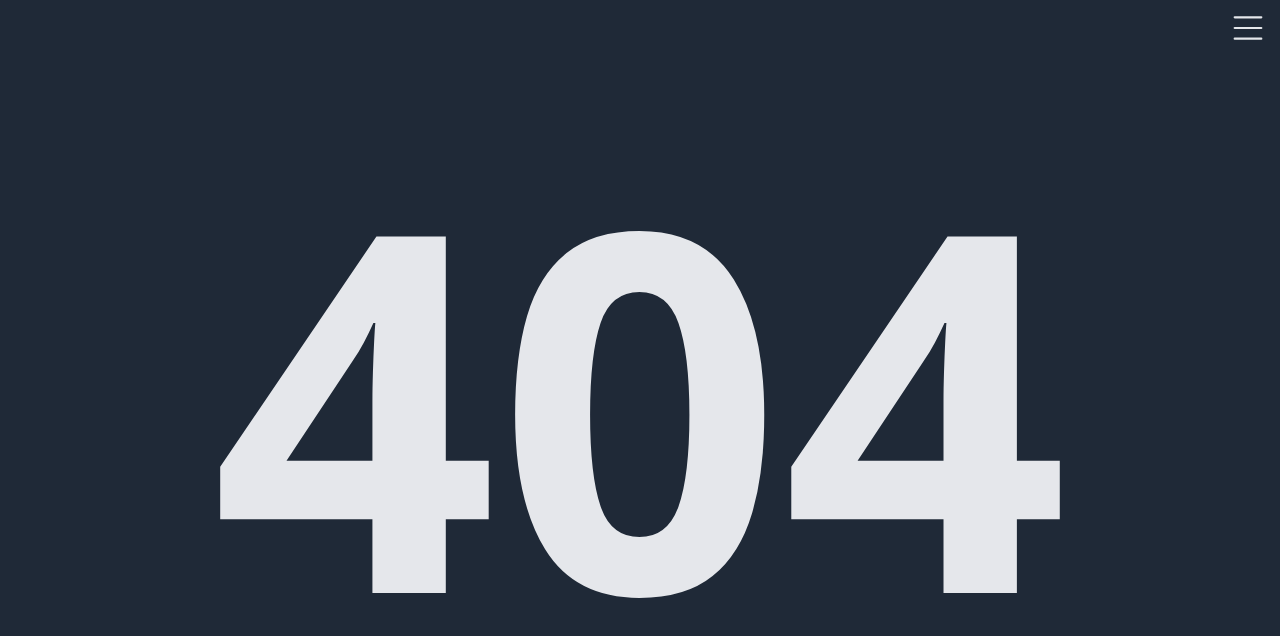
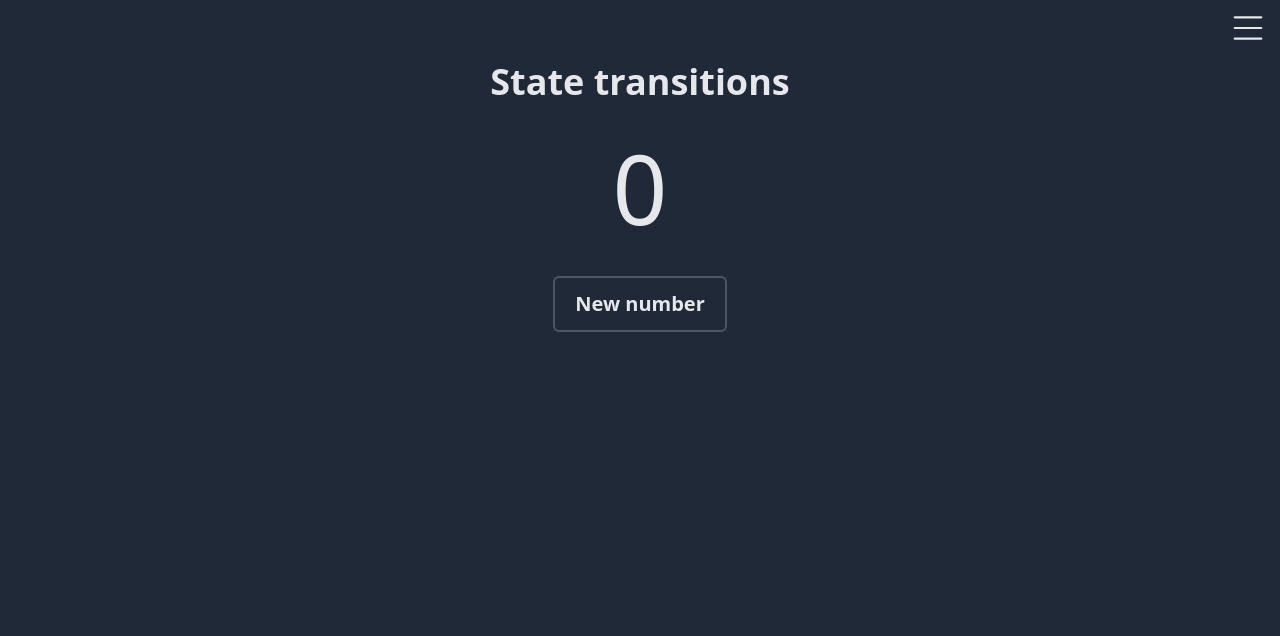
Before and after one commit to callumacrae/animation-talk-demo, a Vue app: page /state-transitions in a window 1280 px wide. Before the commit this address had no page. Shown: the top 636 px of the page. Built offline with nearby package versions, Linux system fonts and the light colour scheme.

Commit message:
moore pages

```diff
--- a/package.json
+++ b/package.json
@@ -9,6 +9,7 @@
   "dependencies": {
     "@tailwindcss/forms": "^0.3.4",
     "gsap": "^3.8.0",
+    "lodash": "^4.17.21",
     "vue": "^3.2.19",
     "vue-router": "^4.0.11"
   },
--- a/src/App.vue
+++ b/src/App.vue
@@ -8,6 +8,7 @@ const links = [
   { text: "JavaScript Animations (+appear)", to: "/js-animations-appear" },
   { text: "List animations (enter + leave)", to: "/list-anagram-1" },
   { text: "List animations (move)", to: "/list-anagram-2" },
+  { text: "State transitions", to: "/state-transitions" },
 ];
 
 const menuOpen = ref(false);
--- a/src/routes.js
+++ b/src/routes.js
@@ -30,5 +30,10 @@ export const routes = [
     meta: { title: "List animations (move)" },
     component: () => import("./views/ListAnagram2.vue"),
   },
+  {
+    path: "/state-transitions",
+    meta: { title: "State transitions" },
+    component: () => import("./views/StateTransition.vue"),
+  },
   { path: "/:path(.*)", component: () => import("./views/NotFound.vue") },
 ];
--- a/src/views/ListAnagram2.vue
+++ b/src/views/ListAnagram2.vue
@@ -1,21 +1,38 @@
 <script setup>
 import { computed, ref } from "vue";
+import shuffle from "lodash/fp/shuffle";
 
 const text = ref("");
 
 const splitText = computed(() =>
   text.value.split("").map((char, i) => ({ char, i }))
 );
+
+const shuffledText = ref([]);
+
+function handleInput() {
+  shuffledText.value = splitText.value;
+}
+
+function shuffleText() {
+  shuffledText.value = shuffle(splitText.value);
+}
 </script>
 
 <template>
   <div class="text-center">
     <h1 class="mb-10">List transitions <span class="block">(move)</span></h1>
 
-    <input v-model="text" type="text" class="mb-10" />
+    <form @submit.prevent="shuffleText" @input="handleInput">
+      <input v-model="text" type="text" class="mb-10" />
+    </form>
 
     <transition-group name="anagram" tag="p" class="text-6xl">
-      <span v-for="{ char, i } in splitText" class="inline-block whitespace-pre" :key="i">
+      <span
+        v-for="{ char, i } in shuffledText"
+        class="inline-block whitespace-pre"
+        :key="i"
+      >
         {{ char }}
       </span>
     </transition-group>
--- /dev/null
+++ b/src/views/StateTransition.vue
@@ -0,0 +1,18 @@
+<script setup>
+import { ref } from "vue";
+import { gsap } from "gsap";
+
+const number = ref(0);
+
+function newNumber() {
+  gsap.to(number, { value: Math.round(Math.random() * 10000), duration: 1 });
+}
+</script>
+
+<template>
+  <div class="text-center">
+    <h1 class="mb-10">State transitions</h1>
+    <p class="mb-10 text-8xl">{{ number.toFixed(0) }}</p>
+    <button @click.prevent="newNumber" class="button">New number</button>
+  </div>
+</template>
```
Also changed, not shown: 1 other file (tests, documents, lock files or other folders).
